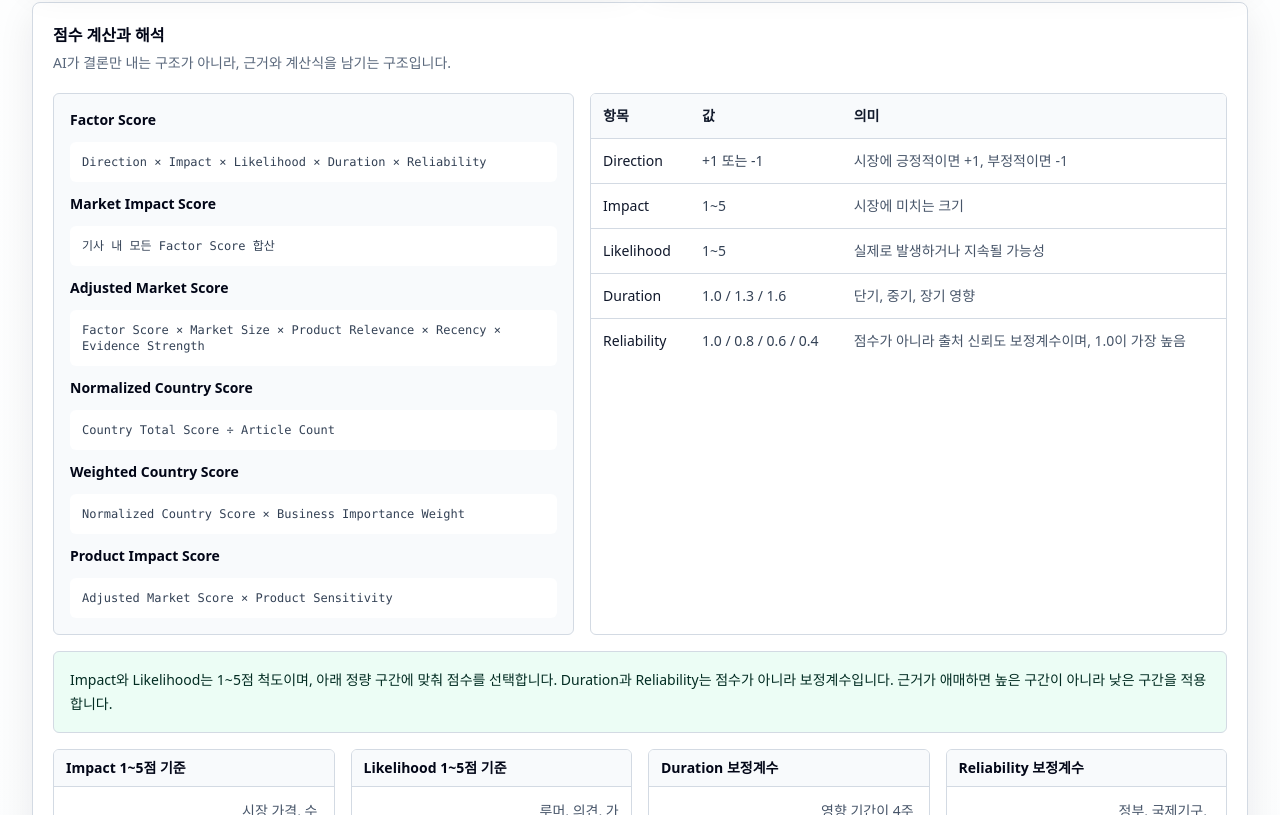
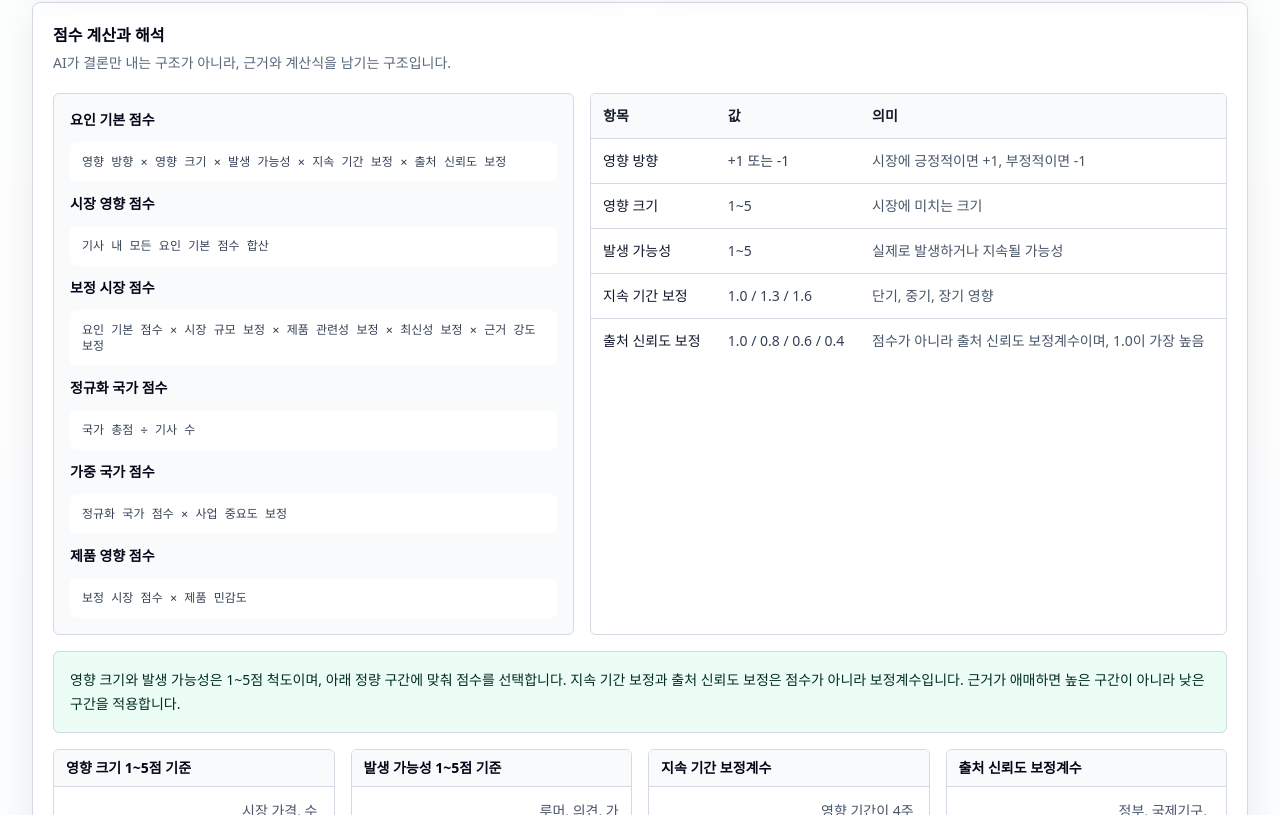
Before and after one commit to ziopeno/global-agri-market-intelligence, a Next.js app: page /guide in a window 1280 px wide. Shown: the part 945-1760 px from the top of the page. Built offline with nearby package versions, Linux system fonts and the light colour scheme.

Commit message:
Refresh June card news and localize score labels

```diff
--- a/app/guide/page.tsx
+++ b/app/guide/page.tsx
@@ -50,7 +50,7 @@ const pages = [
   {
     name: "검토",
     purpose: "AI가 산출한 요인 점수와 근거 문장을 사람이 확인합니다.",
-    use: "Impact, Likelihood, Duration, Reliability, 근거 문장, 국가별 사업 중요도 가중치를 수정합니다.",
+    use: "영향 크기, 발생 가능성, 지속 기간 보정, 출처 신뢰도 보정, 근거 문장, 국가별 사업 중요도 보정값을 수정합니다.",
     decision: "검토된 점수만 다음 제품 영향 점수와 리포트에 반영되도록 품질을 관리합니다."
   },
   {
@@ -82,11 +82,11 @@ const operatingTasks = [
 ];
 
 const scoreRows = [
-  ["Direction", "+1 또는 -1", "시장에 긍정적이면 +1, 부정적이면 -1"],
-  ["Impact", "1~5", "시장에 미치는 크기"],
-  ["Likelihood", "1~5", "실제로 발생하거나 지속될 가능성"],
-  ["Duration", "1.0 / 1.3 / 1.6", "단기, 중기, 장기 영향"],
-  ["Reliability", "1.0 / 0.8 / 0.6 / 0.4", "점수가 아니라 출처 신뢰도 보정계수이며, 1.0이 가장 높음"]
+  ["영향 방향", "+1 또는 -1", "시장에 긍정적이면 +1, 부정적이면 -1"],
+  ["영향 크기", "1~5", "시장에 미치는 크기"],
+  ["발생 가능성", "1~5", "실제로 발생하거나 지속될 가능성"],
+  ["지속 기간 보정", "1.0 / 1.3 / 1.6", "단기, 중기, 장기 영향"],
+  ["출처 신뢰도 보정", "1.0 / 0.8 / 0.6 / 0.4", "점수가 아니라 출처 신뢰도 보정계수이며, 1.0이 가장 높음"]
 ];
 
 const impactScaleRows = IMPACT_SCORE_CRITERIA.map((item) => [String(item.score), item.label, item.criterion] as const);
@@ -194,7 +194,7 @@ export default function GuidePage() {
           </CardHeader>
           <CardContent className="space-y-3 text-sm leading-6 text-slate-700">
             <p>AI는 기사 요약, 국가, 작물, 이슈 유형, 시장 요인을 추출합니다.</p>
-            <p>각 요인은 Direction, Impact, Likelihood, Duration, Reliability 기준으로 계산됩니다.</p>
+            <p>각 요인은 영향 방향, 영향 크기, 발생 가능성, 지속 기간 보정, 출처 신뢰도 보정 기준으로 계산됩니다.</p>
             <p>모든 점수는 기사와 요인 근거에 연결되어 나중에 사람이 검토하고 수정할 수 있습니다.</p>
             <p>OpenAI API 키가 없을 때는 데모용 휴리스틱 분석으로 화면 동작을 확인할 수 있습니다.</p>
           </CardContent>
@@ -208,22 +208,22 @@ export default function GuidePage() {
         </CardHeader>
         <CardContent className="grid gap-4 lg:grid-cols-[0.9fr_1.1fr]">
           <div className="space-y-3 rounded-md border bg-slate-50 p-4 text-sm text-slate-700">
-            <div className="font-semibold text-slate-950">Factor Score</div>
+            <div className="font-semibold text-slate-950">요인 기본 점수</div>
             <div className="rounded-md bg-white p-3 font-mono text-xs text-slate-700">
-              Direction × Impact × Likelihood × Duration × Reliability
+              영향 방향 × 영향 크기 × 발생 가능성 × 지속 기간 보정 × 출처 신뢰도 보정
             </div>
-            <div className="font-semibold text-slate-950">Market Impact Score</div>
-            <div className="rounded-md bg-white p-3 font-mono text-xs text-slate-700">기사 내 모든 Factor Score 합산</div>
-            <div className="font-semibold text-slate-950">Adjusted Market Score</div>
+            <div className="font-semibold text-slate-950">시장 영향 점수</div>
+            <div className="rounded-md bg-white p-3 font-mono text-xs text-slate-700">기사 내 모든 요인 기본 점수 합산</div>
+            <div className="font-semibold text-slate-950">보정 시장 점수</div>
             <div className="rounded-md bg-white p-3 font-mono text-xs text-slate-700">
-              Factor Score × Market Size × Product Relevance × Recency × Evidence Strength
+              요인 기본 점수 × 시장 규모 보정 × 제품 관련성 보정 × 최신성 보정 × 근거 강도 보정
             </div>
-            <div className="font-semibold text-slate-950">Normalized Country Score</div>
-            <div className="rounded-md bg-white p-3 font-mono text-xs text-slate-700">Country Total Score ÷ Article Count</div>
-            <div className="font-semibold text-slate-950">Weighted Country Score</div>
-            <div className="rounded-md bg-white p-3 font-mono text-xs text-slate-700">Normalized Country Score × Business Importance Weight</div>
-            <div className="font-semibold text-slate-950">Product Impact Score</div>
-            <div className="rounded-md bg-white p-3 font-mono text-xs text-slate-700">Adjusted Market Score × Product Sensitivity</div>
+            <div className="font-semibold text-slate-950">정규화 국가 점수</div>
+            <div className="rounded-md bg-white p-3 font-mono text-xs text-slate-700">국가 총점 ÷ 기사 수</div>
+            <div className="font-semibold text-slate-950">가중 국가 점수</div>
+            <div className="rounded-md bg-white p-3 font-mono text-xs text-slate-700">정규화 국가 점수 × 사업 중요도 보정</div>
+            <div className="font-semibold text-slate-950">제품 영향 점수</div>
+            <div className="rounded-md bg-white p-3 font-mono text-xs text-slate-700">보정 시장 점수 × 제품 민감도</div>
           </div>
 
           <div className="overflow-x-auto rounded-md border">
@@ -249,12 +249,12 @@ export default function GuidePage() {
 
           <div className="space-y-4 lg:col-span-2">
             <div className="rounded-md border bg-emerald-50 p-4 text-sm leading-6 text-emerald-950">
-              Impact와 Likelihood는 1~5점 척도이며, 아래 정량 구간에 맞춰 점수를 선택합니다.
-              Duration과 Reliability는 점수가 아니라 보정계수입니다. 근거가 애매하면 높은 구간이 아니라 낮은 구간을 적용합니다.
+              영향 크기와 발생 가능성은 1~5점 척도이며, 아래 정량 구간에 맞춰 점수를 선택합니다.
+              지속 기간 보정과 출처 신뢰도 보정은 점수가 아니라 보정계수입니다. 근거가 애매하면 높은 구간이 아니라 낮은 구간을 적용합니다.
             </div>
             <div className="grid gap-4 md:grid-cols-2 xl:grid-cols-4">
               <div className="overflow-hidden rounded-md border bg-white">
-                <div className="border-b bg-slate-50 px-3 py-2 text-sm font-semibold text-slate-950">Impact 1~5점 기준</div>
+                <div className="border-b bg-slate-50 px-3 py-2 text-sm font-semibold text-slate-950">영향 크기 1~5점 기준</div>
                 <table className="w-full text-sm">
                   <tbody>
                     {impactScaleRows.map(([score, label, meaning]) => (
@@ -269,7 +269,7 @@ export default function GuidePage() {
               </div>
 
               <div className="overflow-hidden rounded-md border bg-white">
-                <div className="border-b bg-slate-50 px-3 py-2 text-sm font-semibold text-slate-950">Likelihood 1~5점 기준</div>
+                <div className="border-b bg-slate-50 px-3 py-2 text-sm font-semibold text-slate-950">발생 가능성 1~5점 기준</div>
                 <table className="w-full text-sm">
                   <tbody>
                     {likelihoodScaleRows.map(([score, label, meaning]) => (
@@ -284,7 +284,7 @@ export default function GuidePage() {
               </div>
 
               <div className="overflow-hidden rounded-md border bg-white">
-                <div className="border-b bg-slate-50 px-3 py-2 text-sm font-semibold text-slate-950">Duration 보정계수</div>
+                <div className="border-b bg-slate-50 px-3 py-2 text-sm font-semibold text-slate-950">지속 기간 보정계수</div>
                 <table className="w-full text-sm">
                   <tbody>
                     {durationScaleRows.map(([score, label, meaning]) => (
@@ -299,7 +299,7 @@ export default function GuidePage() {
               </div>
 
               <div className="overflow-hidden rounded-md border bg-white">
-                <div className="border-b bg-slate-50 px-3 py-2 text-sm font-semibold text-slate-950">Reliability 보정계수</div>
+                <div className="border-b bg-slate-50 px-3 py-2 text-sm font-semibold text-slate-950">출처 신뢰도 보정계수</div>
                 <table className="w-full text-sm">
                   <tbody>
                     {reliabilityScaleRows.map(([score, label, meaning]) => (
@@ -314,7 +314,7 @@ export default function GuidePage() {
               </div>
             </div>
             <div className="rounded-md border bg-slate-50 p-4">
-              <div className="text-sm font-semibold text-slate-950">Duration 1.0 / 1.3 / 1.6 검증과 해석</div>
+              <div className="text-sm font-semibold text-slate-950">지속 기간 보정 1.0 / 1.3 / 1.6 검증과 해석</div>
               <div className="mt-2 space-y-2 text-sm leading-6 text-slate-700">
                 {DURATION_WEIGHT_RATIONALE.map((item) => (
                   <p key={item}>{item}</p>
@@ -324,11 +324,11 @@ export default function GuidePage() {
             <div className="rounded-md border bg-slate-50 p-4">
               <div className="text-sm font-semibold text-slate-950">보정 가중치 운영 기준</div>
               <div className="mt-2 space-y-2 text-sm leading-6 text-slate-700">
-                <p>Market Size Weight는 국가·작물·수입 규모와 우리 회사 매출 규모를 반영하는 내부 정책값입니다.</p>
-                <p>Product Relevance Weight는 대상 작물, 등록 가능 국가, 판매 가능성, 제품 포지셔닝이 맞을수록 높아집니다.</p>
-                <p>Recency Weight는 최근 기사일수록 높고, 90일 이상 지난 신호는 낮게 반영합니다.</p>
-                <p>Evidence Strength는 같은 요인을 지지하는 기사 수와 공식 출처 여부가 확인될수록 높아집니다.</p>
-                <p>Business Importance Weight는 검토 탭에서 관리자가 수정하며, 국가별 우선순위 산정에 직접 반영됩니다.</p>
+                <p>시장 규모 보정은 국가·작물·수입 규모와 우리 회사 매출 규모를 반영하는 내부 정책값입니다.</p>
+                <p>제품 관련성 보정은 대상 작물, 등록 가능 국가, 판매 가능성, 제품 포지셔닝이 맞을수록 높아집니다.</p>
+                <p>최신성 보정은 최근 기사일수록 높고, 90일 이상 지난 신호는 낮게 반영합니다.</p>
+                <p>근거 강도 보정은 같은 요인을 지지하는 기사 수와 공식 출처 여부가 확인될수록 높아집니다.</p>
+                <p>사업 중요도 보정은 검토 탭에서 관리자가 수정하며, 국가별 우선순위 산정에 직접 반영됩니다.</p>
               </div>
             </div>
           </div>
--- a/app/review/page.tsx
+++ b/app/review/page.tsx
@@ -44,7 +44,7 @@ export default async function ReviewPage() {
       <section>
         <Card>
           <CardHeader>
-            <CardTitle>Factor Review</CardTitle>
+            <CardTitle>요인 점수 검토</CardTitle>
             <CardDescription>
               AI가 추출한 근거 문장, 점수, 보정 가중치를 사람이 확인하고 수정하면 다음 제품 영향 점수와 리포트에 반영됩니다.
             </CardDescription>
@@ -52,16 +52,16 @@ export default async function ReviewPage() {
           <CardContent>
             <div className="grid gap-3 text-sm text-slate-600 md:grid-cols-3">
               <div className="rounded-md border bg-white p-3">
-                <div className="font-semibold text-slate-950">Adjusted Market Score</div>
-                <p className="mt-1">Factor Score에 시장 규모, 제품 관련성, 최신성, 근거 강도를 곱해 계산합니다.</p>
+                <div className="font-semibold text-slate-950">보정 시장 점수</div>
+                <p className="mt-1">요인 기본 점수에 시장 규모 보정, 제품 관련성 보정, 최신성 보정, 근거 강도 보정을 곱해 계산합니다.</p>
               </div>
               <div className="rounded-md border bg-white p-3">
-                <div className="font-semibold text-slate-950">Normalized Country Score</div>
+                <div className="font-semibold text-slate-950">정규화 국가 점수</div>
                 <p className="mt-1">국가 총점을 기사 수로 나눠 기사 수 편향을 줄입니다.</p>
               </div>
               <div className="rounded-md border bg-white p-3">
-                <div className="font-semibold text-slate-950">Weighted Country Score</div>
-                <p className="mt-1">정규화 점수에 관리자가 정한 사업 중요도 가중치를 곱합니다.</p>
+                <div className="font-semibold text-slate-950">가중 국가 점수</div>
+                <p className="mt-1">정규화 점수에 관리자가 정한 사업 중요도 보정값을 곱합니다.</p>
               </div>
             </div>
           </CardContent>
@@ -84,7 +84,7 @@ export default async function ReviewPage() {
         <Card>
           <CardHeader>
             <CardTitle>요인별 근거 및 점수 검토</CardTitle>
-            <CardDescription>Impact, Likelihood, Duration, Reliability와 근거 문장을 수정할 수 있습니다.</CardDescription>
+            <CardDescription>영향 크기, 발생 가능성, 지속 기간 보정, 출처 신뢰도 보정과 근거 문장을 수정할 수 있습니다.</CardDescription>
           </CardHeader>
           <CardContent>
             <FactorReviewTable factors={serializedFactors} />
--- a/components/factor-review-table.tsx
+++ b/components/factor-review-table.tsx
@@ -166,7 +166,7 @@ export function FactorReviewTable({ factors }: { factors: ReviewFactor[] }) {
                 />
                 <div className="grid gap-2 sm:grid-cols-2">
                   <label className="text-xs font-semibold text-slate-500">
-                    AI Confidence
+                    AI 판단 신뢰도
                     <Input
                       className="mt-1"
                       type="number"
@@ -194,7 +194,7 @@ export function FactorReviewTable({ factors }: { factors: ReviewFactor[] }) {
 
               <div className="grid gap-2 sm:grid-cols-2">
                 <label className="text-xs font-semibold text-slate-500">
-                  Direction
+                  영향 방향
                   <select
                     className="mt-1 h-10 w-full rounded-md border bg-white px-3 text-sm outline-none focus:ring-2 focus:ring-ring"
                     value={draft.direction}
@@ -205,7 +205,7 @@ export function FactorReviewTable({ factors }: { factors: ReviewFactor[] }) {
                   </select>
                 </label>
                 <label className="text-xs font-semibold text-slate-500">
-                  Impact
+                  영향 크기
                   <Input
                     className="mt-1"
                     type="number"
@@ -216,7 +216,7 @@ export function FactorReviewTable({ factors }: { factors: ReviewFactor[] }) {
                   />
                 </label>
                 <label className="text-xs font-semibold text-slate-500">
-                  Likelihood
+                  발생 가능성
                   <Input
                     className="mt-1"
                     type="number"
@@ -227,7 +227,7 @@ export function FactorReviewTable({ factors }: { factors: ReviewFactor[] }) {
                   />
                 </label>
                 <label className="text-xs font-semibold text-slate-500">
-                  Duration
+                  지속 기간 보정
                   <select
                     className="mt-1 h-10 w-full rounded-md border bg-white px-3 text-sm outline-none focus:ring-2 focus:ring-ring"
                     value={draft.duration}
@@ -239,7 +239,7 @@ export function FactorReviewTable({ factors }: { factors: ReviewFactor[] }) {
                   </select>
                 </label>
                 <label className="text-xs font-semibold text-slate-500">
-                  Reliability
+                  출처 신뢰도 보정
                   <select
                     className="mt-1 h-10 w-full rounded-md border bg-white px-3 text-sm outline-none focus:ring-2 focus:ring-ring"
                     value={draft.reliability}
@@ -266,11 +266,11 @@ export function FactorReviewTable({ factors }: { factors: ReviewFactor[] }) {
             </div>
 
             <div className="mt-4 grid gap-2 rounded-md bg-slate-50 p-3 text-xs text-slate-600 sm:grid-cols-5">
-              <span>Raw {formatScore(finalScore)}</span>
-              <span>Market Size x{factor.marketSizeWeight.toFixed(2)}</span>
-              <span>Product Relevance x{factor.productRelevanceWeight.toFixed(2)}</span>
-              <span>Recency x{factor.recencyWeight.toFixed(2)}</span>
-              <span>Evidence x{factor.evidenceStrength.toFixed(2)}</span>
+              <span>기본 점수 {formatScore(finalScore)}</span>
+              <span>시장 규모 보정 x{factor.marketSizeWeight.toFixed(2)}</span>
+              <span>제품 관련성 보정 x{factor.productRelevanceWeight.toFixed(2)}</span>
+              <span>최신성 보정 x{factor.recencyWeight.toFixed(2)}</span>
+              <span>근거 강도 보정 x{factor.evidenceStrength.toFixed(2)}</span>
             </div>
 
             <div className="mt-3 flex items-center justify-end gap-2">
--- a/components/news-period-workspace.tsx
+++ b/components/news-period-workspace.tsx
@@ -44,7 +44,7 @@ function signedFormula(factor: any) {
   const direction = Number(factor.direction || 0);
   const sign = direction > 0 ? "+1" : "-1";
   const reliability = Number(factor.reliability || 0).toFixed(1);
-  return `${sign} x Impact ${factor.impact} x Likelihood ${factor.likelihood} x Duration ${factor.duration} x Reliability ${reliability}x`;
+  return `영향 방향 ${sign} x 영향 크기 ${factor.impact} x 발생 가능성 ${factor.likelihood} x 지속 기간 보정 ${factor.duration} x 출처 신뢰도 보정 ${reliability}`;
 }
 
 const FACTOR_KEYWORDS: Record<string, string[]> = {
@@ -170,11 +170,11 @@ function scoreAssessmentForFactor(factor: any) {
 
 function factorFormulaSummary(factor: any) {
   return [
-    `Impact ${Number(factor.impact || 0)}`,
-    `Likelihood ${Number(factor.likelihood || 0)}`,
-    `Duration x${Number(factor.duration || 0).toFixed(1)}`,
-    `Reliability x${Number(factor.reliability || 0).toFixed(1)}`,
-    `Adjusted ${formatScore(adjustedFactorScoreValue(factor))}`
+    `영향 크기 ${Number(factor.impact || 0)}`,
+    `발생 가능성 ${Number(factor.likelihood || 0)}`,
+    `지속 기간 보정 x${Number(factor.duration || 0).toFixed(1)}`,
+    `출처 신뢰도 보정 x${Number(factor.reliability || 0).toFixed(1)}`,
+    `최종 보정 점수 ${formatScore(adjustedFactorScoreValue(factor))}`
   ].join(" · ");
 }
 
@@ -283,7 +283,7 @@ function buildMarketImpactReason(article: ArticleRow) {
 
   return {
     total,
-    formula: "각 항목은 원문 판단 근거를 기준으로 계산한 Factor Score에 시장 규모, 제품 관련성, 최신성, 근거 강도를 곱해 보정했습니다.",
+    formula: "각 항목은 원문 판단 근거를 기준으로 계산한 요인 기본 점수에 시장 규모 보정, 제품 관련성 보정, 최신성 보정, 근거 강도 보정을 곱해 산출했습니다.",
     topFactors
   };
 }
@@ -615,7 +615,7 @@ function WeeklyCardAnalysis({ article, relatedProducts, marketImpactReason }: {
 
         <div className="mx-auto w-[80%] rounded-md border bg-emerald-50 p-3">
           <div className="text-xs font-semibold text-emerald-700">3. 점수화</div>
-          <div className="mt-1 text-sm font-semibold text-slate-950">Market Impact {formatScore(marketImpactReason.total)}</div>
+          <div className="mt-1 text-sm font-semibold text-slate-950">시장 영향 점수 {formatScore(marketImpactReason.total)}</div>
           <p className="mt-1 text-xs leading-5 text-slate-600">
             {factor
               ? `${signedFormula(factor)} = ${formatScore(factorScoreValue(factor))}, 보정 후 ${formatScore(adjustedFactorScoreValue(factor))}`
@@ -894,7 +894,7 @@ function ArticleCard({
                   </span>
                 </div>
                 <div className="mt-1 font-mono text-slate-500">
-                  보정 = {formatScore(adjustedFactorScoreValue(factor))} · Market Size x{Number(factor.marketSizeWeight ?? 1).toFixed(2)} · Product x{Number(factor.productRelevanceWeight ?? 1).toFixed(2)} · Recency x{Number(factor.recencyWeight ?? 1).toFixed(2)} · Evidence x{Number(factor.evidenceStrength ?? 1).toFixed(2)}
+                  최종 보정 점수 = {formatScore(adjustedFactorScoreValue(factor))} · 시장 규모 보정 x{Number(factor.marketSizeWeight ?? 1).toFixed(2)} · 제품 관련성 보정 x{Number(factor.productRelevanceWeight ?? 1).toFixed(2)} · 최신성 보정 x{Number(factor.recencyWeight ?? 1).toFixed(2)} · 근거 강도 보정 x{Number(factor.evidenceStrength ?? 1).toFixed(2)}
                 </div>
                 <div className="mt-2 rounded-md border border-slate-100 bg-slate-50 p-2">
                   <div className="grid gap-3 md:grid-cols-[1.05fr_0.95fr]">
--- a/lib/constants.ts
+++ b/lib/constants.ts
@@ -156,7 +156,7 @@ export const RELIABILITY_SCORE_CRITERIA = [
 ] as const;
 
 export const DURATION_WEIGHT_RATIONALE = [
-  "Duration은 독립 점수가 아니라 시간 보정계수입니다.",
+  "지속 기간 보정은 독립 점수가 아니라 시간 보정계수입니다.",
   "단기는 기준값 1.0으로 두고, 중기는 같은 강도의 신호가 한 시즌까지 이어질 수 있으므로 30%를 가산합니다.",
   "장기는 등록·정책·공급 구조처럼 반년 이상 영향을 줄 수 있으므로 60%를 가산합니다.",
   "1.0/1.3/1.6의 3단계는 과도한 세밀함을 피하면서도 장기 이슈를 단기 뉴스보다 우선 보게 하려는 업무용 가중치입니다.",
--- a/lib/recalculate.ts
+++ b/lib/recalculate.ts
@@ -96,7 +96,7 @@ export async function recalculateArticleScores(articleId: string) {
       .slice(0, 3)
       .map((factor) => {
         const sensitivity = Number(sensitivityByFactor[factor.factor_name] ?? 0).toFixed(2);
-        return `${factor.factor_name}: adjusted ${factor.factor_score.toFixed(1)} x sensitivity ${sensitivity}`;
+        return `${factor.factor_name}: 보정 점수 ${factor.factor_score.toFixed(1)} x 제품 민감도 ${sensitivity}`;
       })
       .join("; ");
 
```
Also changed, not shown: 1 other file (tests, documents, lock files or other folders).
